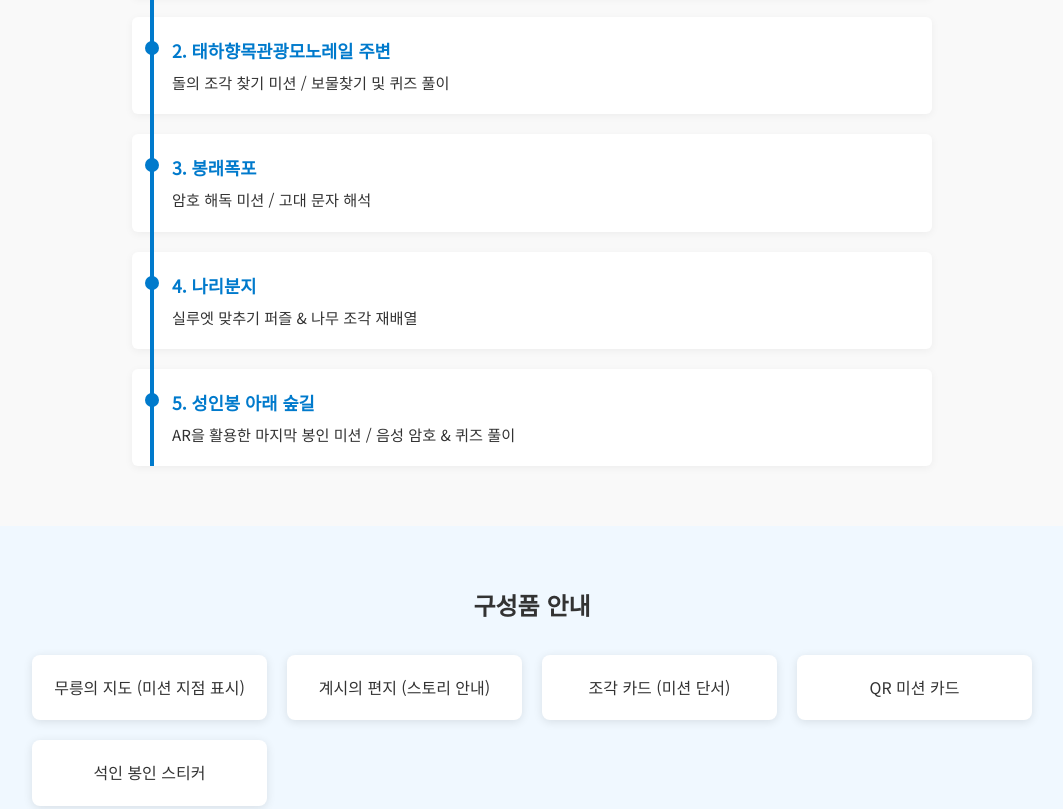
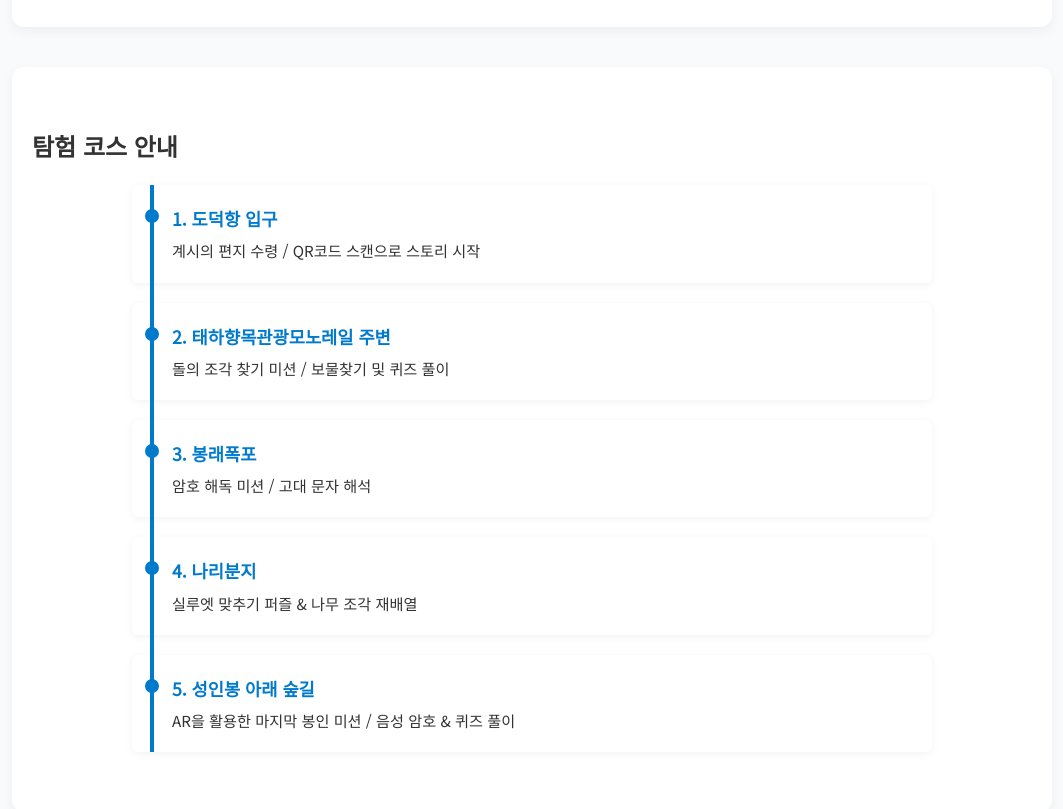
Before and after one commit to Hoyeon127/Ulleung-Escape, a plain HTML site: page index.html in a window 1280 px wide. Shown: the part 919-1728 px from the top of the page, without its empty margins (108-1171 px from the left). Drawn offline with Linux system fonts and the light colour scheme.

Commit message:
Update index.html

```diff
--- a/index.html
+++ b/index.html
@@ -9,7 +9,15 @@
     padding: 0;
     line-height: 1.6;
     color: #333;
-    background-color: #fff;
+    background-color: #f9fafc;
+  }
+  section {
+    background: white;
+    border-radius: 12px;
+    padding: 40px 20px;
+    margin: 40px auto;
+    max-width: 1000px;
+    box-shadow: 0 4px 12px rgba(0, 0, 0, 0.05);
   }
   #hero {
     background-image: url('hero.jpg');
@@ -18,6 +26,9 @@
     color: white;
     padding: 120px 20px;
     text-align: center;
+    border-radius: 0;
+    margin: 0;
+    box-shadow: none;
   }
   #hero h1 {
     font-size: 2.5em;
@@ -42,14 +53,6 @@
   }
   #hero button:hover {
     background-color: #ffcc00;
-  }
-  #course {
-    padding: 40px 20px;
-    background-color: #f9f9f9;
-  }
-  #course h2 {
-    text-align: center;
-    margin-bottom: 30px;
   }
   .timeline {
     position: relative;
@@ -94,14 +97,6 @@
     margin: 0;
     font-size: 0.95em;
   }
-  #includes {
-    padding: 40px 20px;
-    background-color: #f0f8ff;
-    text-align: center;
-  }
-  #includes h2 {
-    margin-bottom: 30px;
-  }
   .item-grid {
     display: grid;
     grid-template-columns: repeat(auto-fit, minmax(200px, 1fr));
@@ -126,7 +121,6 @@
   <link rel="stylesheet" href="style.css" />
 </head>
 <body>
-  <!-- Hero Section -->
   <section id="hero">
     <h1>특별 프로그램: 무릉도원의 비밀</h1>
     <p>실제 전설이 살아 숨 쉬는 울릉도에서 펼쳐지는 스토리 기반 야외 방탈출! 석인을 봉인하고 평화로운 울릉도를 지켜</p>
```
